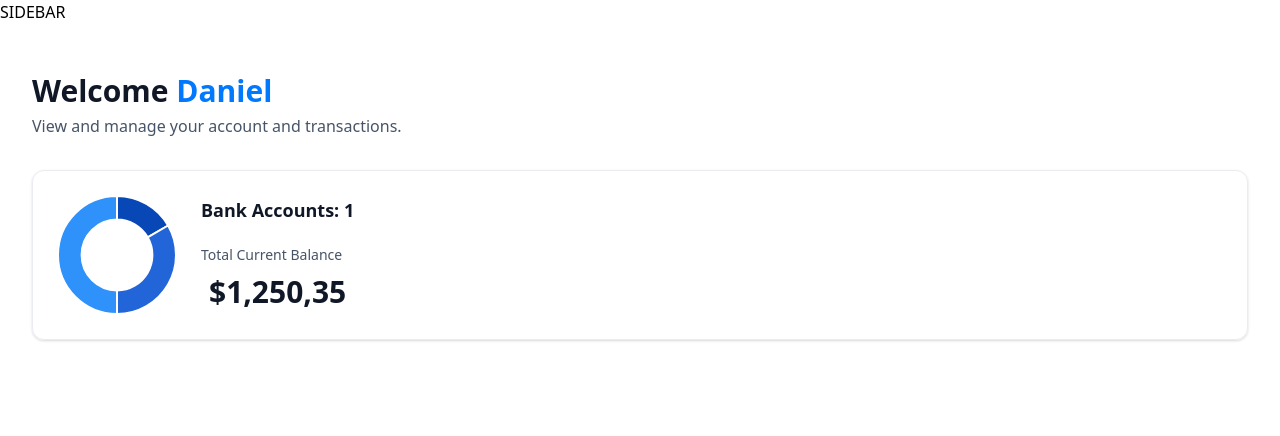
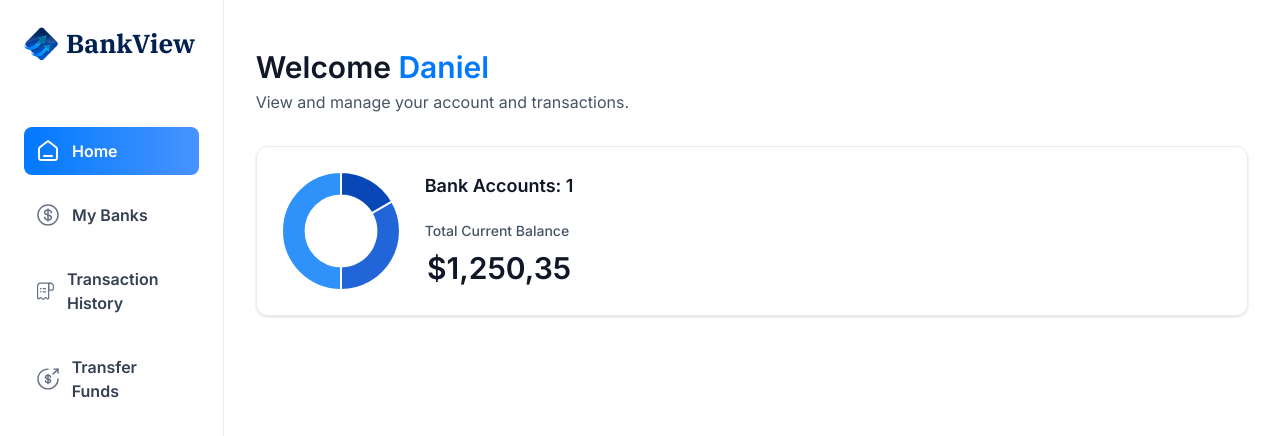
Before and after one commit to DanielTruscaV1/BankView, a Next.js app: page / in a window 1280 px wide. Shown: the top 436 px of the page. Built offline with nearby package versions, Linux system fonts and the light colour scheme.

Commit message:
Update V3

```diff
--- a/app/(root)/layout.tsx
+++ b/app/(root)/layout.tsx
@@ -1,11 +1,19 @@
+import Sidebar from "@/components/Sidebar";
+
 export default function RootLayout({
   children,
 }: Readonly<{
   children: React.ReactNode;
 }>) {
+
+  const loggedIn = {
+    firstName: 'Daniel',
+    lastName: 'Trusca',
+  }
+
   return (
-    <main>
-        SIDEBAR
+    <main className="flex h-screen w-full font-inter">
+        <Sidebar/>
         {children}
     </main>
   );
--- /dev/null
+++ b/components/Sidebar.tsx
@@ -0,0 +1,67 @@
+"use client"
+
+import React from 'react'
+import Link from 'next/link'
+import Image from 'next/image'
+import { sidebarLinks } from '@/constants'
+import { cn } from '@/lib/utils'
+import { usePathname } from 'next/navigation'
+
+const Sidebar = ({user}: SiderbarProps) => {
+    const pathName = usePathname();
+
+  return (
+    <section className='sidebar'>
+        <nav className='flex flex-col gap-4'>
+            <Link
+                href='/'
+                className='mb-12 cursor-pointer items-center gap-2 flex'
+            >
+                <Image
+                    src="/icons/logo.svg"
+                    width={34}
+                    height={34}
+                    alt="BankView logo"
+                    className="size-[24px]max-xl:size-14"
+                />
+                <h1 className="sidebar-logo">
+                    BankView
+                </h1>
+            </Link>
+
+            {sidebarLinks.map((item) => {
+                const isActive = pathName === item.route || pathName.startsWith(`${item.route}`);
+
+                return (
+                    <Link href={item.route} key={item.label} className={cn('sidebar-link', {
+                        'bg-bank-gradient':
+                        isActive
+                    })}>
+                        <div className='relative size-6'>
+                            <Image
+                                src={item.imgURL}
+                                alt={item.label}
+                                fill
+                                className={cn({
+                                    'brightness-[3] invert-0':
+                                    isActive
+                                })}
+                            />
+                        </div>
+                        <p
+                            className={cn('sidebar-label', {
+                                '!text-white':
+                                isActive,
+                            })}
+                        >
+                            {item.label}
+                        </p>
+                    </Link>
+                )
+            })}
+        </nav>
+    </section>
+  )
+}
+
+export default Sidebar
```
